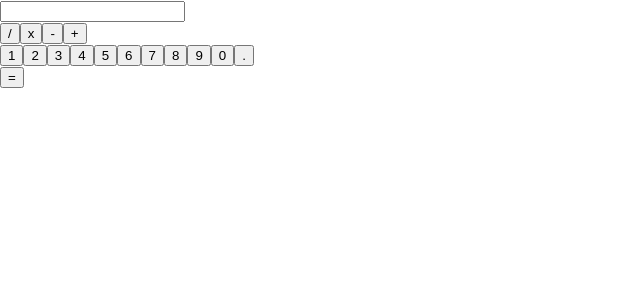
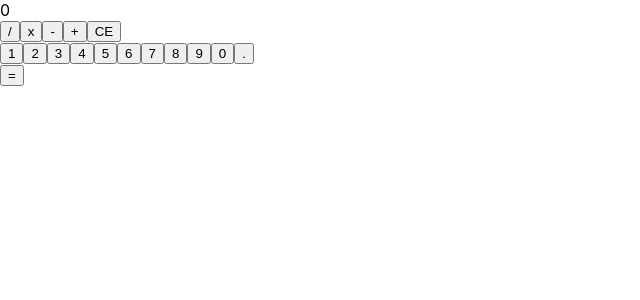
Before and after one commit to IlyaGoncharovY/calculatorReact, a React (Create React App) app: page / in a window 1280 px wide. Shown: the top 300 px of the page, without its empty margins (0-640 px from the left). Built offline with nearby package versions, Linux system fonts and the light colour scheme.

Commit message:
fix (common) fix bags displaying the second term

```diff
--- a/src/common/Data/DataSet.ts
+++ b/src/common/Data/DataSet.ts
@@ -11,6 +11,7 @@ export const Expression: ExpressionType[] = [
     {value: "x"},
     {value: "-"},
     {value: "+"},
+    {value: "CE"},
 ]
 
 export const Buttons: ButtonsType[] = [
--- a/src/features/Calculator/ButtonsBar/ButtonsBar.tsx
+++ b/src/features/Calculator/ButtonsBar/ButtonsBar.tsx
@@ -1,47 +1,27 @@
-import React, {Dispatch, FC, RefObject, SetStateAction} from 'react';
+import React from 'react';
 import {Buttons} from "../../../common/Data/DataSet";
-import {useAppDispatch} from "../../../app/hooks";
-import {appendNumber, toggleDecimal} from "../../../BLL/calculatorSlice";
+import {useAppDispatch, useAppSelector} from "../../../app/hooks";
+import {inputDecimal, inputDigit} from "../../../BLL/calculatorSlice";
 
-interface ButtonsBarType {
-    setInputValue: Dispatch<SetStateAction<string>>
-    inputRef: RefObject<HTMLInputElement>
-}
+const ButtonsBar = () => {
 
-const ButtonsBar: FC<ButtonsBarType> = ({setInputValue, inputRef}) => {
-
+    const displayValue = useAppSelector(state => state.calculatorReducer.displayValue)
     const dispatch = useAppDispatch()
 
-    // const tapeNumber = (event: React.MouseEvent<HTMLButtonElement>) => {
-    //     let currentValue = event.currentTarget.value
-    //     setInputValue(currentValue)
-    //     let refOut = inputRef.current
-    //     if (refOut?.value === "0") {
-    //         refOut.value = ""
-    //     }
-    //     if (refOut) {
-    //         refOut.value += currentValue;
-    //     }
-    // }
-
     const tapeNumber = (number: string) => {
-        number === "." ? dispatch(toggleDecimal())
-            : dispatch(appendNumber(number))
+        number === "." ? dispatch(inputDecimal())
+            : dispatch(inputDigit(number))
+        console.log(`click inputDigit() ===  ${displayValue}`)
     }
 
     return (
         <div>
             {Buttons.map((el, index) =>
-                    <button
-                        value={el.value}
-                        key={index}
-                        onClick={() => tapeNumber(el.value)}
-                    >{el.value}</button>
-                //         <ButtonsItem
-                //     key={index}
-                //     value={el.value}
-                //     onChangeHandler={onChangeHandler}
-                // />
+                <button
+                    value={el.value}
+                    key={index}
+                    onClick={() => tapeNumber(el.value)}
+                >{el.value}</button>
             )}
         </div>
     );
--- a/src/features/Calculator/Calculator.tsx
+++ b/src/features/Calculator/Calculator.tsx
@@ -1,23 +1,16 @@
-import React, {useRef, useState} from 'react';
+import React from 'react';
 import Display from "./Display/Display";
 import ExpressionBar from "./ExpressionBar/ExpressionBar";
 import ButtonsBar from "./ButtonsBar/ButtonsBar";
 import EqualBar from "./EqualBar/EqualBar";
-import {useAppSelector} from "../../app/hooks";
 
 const Calculator = () => {
 
-    const results = useAppSelector(state => state.calculatorReducer.results)
-
-    const [inputValue, setInputValue] = useState(results);
-
-    const inputRef = useRef<HTMLInputElement>(null)
-
     return (
         <div>
-            <Display inputValue={inputValue} inputRef={inputRef}/>
-            <ExpressionBar inputValue={inputValue} inputRef={inputRef}/>
-            <ButtonsBar setInputValue={setInputValue} inputRef={inputRef}/>
+            <Display/>
+            <ExpressionBar/>
+            <ButtonsBar/>
             <EqualBar/>
         </div>
     );
--- a/src/features/Calculator/Display/Display.tsx
+++ b/src/features/Calculator/Display/Display.tsx
@@ -1,24 +1,16 @@
-import React, {FC, RefObject} from 'react';
+import React from 'react';
 import {useAppSelector} from "../../../app/hooks";
 
+const Display = () => {
 
-interface DisplayType {
-    inputValue: string
-    inputRef: RefObject<HTMLInputElement>
-}
-
-const Display: FC<DisplayType> = ({inputValue, inputRef}) => {
-
-    const results = useAppSelector(state => state.calculatorReducer.results)
+    const displayValue = useAppSelector(state => state.calculatorReducer.displayValue)
 
     return (
         <div>
-            <input type={"text"}
-                   // ref={inputRef}
-                   // defaultValue={inputValue}
-
-                   value={results}
-            />
+            {/*<input type={"text"}*/}
+            {/*       value={displayValue === "Infinity"? "Не определено" : displayValue}*/}
+            {/*/>*/}
+            {displayValue === "Infinity" ? "Не определено" : displayValue}
         </div>
     );
 };
--- a/src/features/Calculator/EqualBar/EqualBar.tsx
+++ b/src/features/Calculator/EqualBar/EqualBar.tsx
@@ -1,13 +1,13 @@
 import React from 'react';
 import {useAppDispatch} from "../../../app/hooks";
-import {calculateRes} from "../../../BLL/calculatorSlice";
+import {calculateResult} from "../../../BLL/calculatorSlice";
 
 const EqualBar = () => {
 
     const dispatch = useAppDispatch()
 
     const tapeEqual = () => {
-        dispatch(calculateRes())
+        dispatch(calculateResult())
     }
 
     return (
--- a/src/features/Calculator/ExpressionBar/ExpressionBar.tsx
+++ b/src/features/Calculator/ExpressionBar/ExpressionBar.tsx
@@ -1,19 +1,16 @@
-import React, {FC, RefObject} from 'react';
+import React from 'react';
 import {Expression} from "../../../common/Data/DataSet";
 import {useAppDispatch} from "../../../app/hooks";
-import {setOperator} from "../../../BLL/calculatorSlice";
+import {clearCalculator, inputOperator} from "../../../BLL/calculatorSlice";
 
-interface ExpressionBarType {
-    inputValue: string
-    inputRef: RefObject<HTMLInputElement>
-}
 
-const ExpressionBar: FC<ExpressionBarType> = ({inputValue, inputRef}) => {
+const ExpressionBar = () => {
 
     const dispatch = useAppDispatch();
 
     const tapeExpression = (operator: string) => {
-        dispatch(setOperator(operator))
+        operator === "CE" ? dispatch(clearCalculator())
+            : dispatch(inputOperator({operator}))
     }
 
     return (
```
Lines whose indentation alone changed are shown as unchanged.
